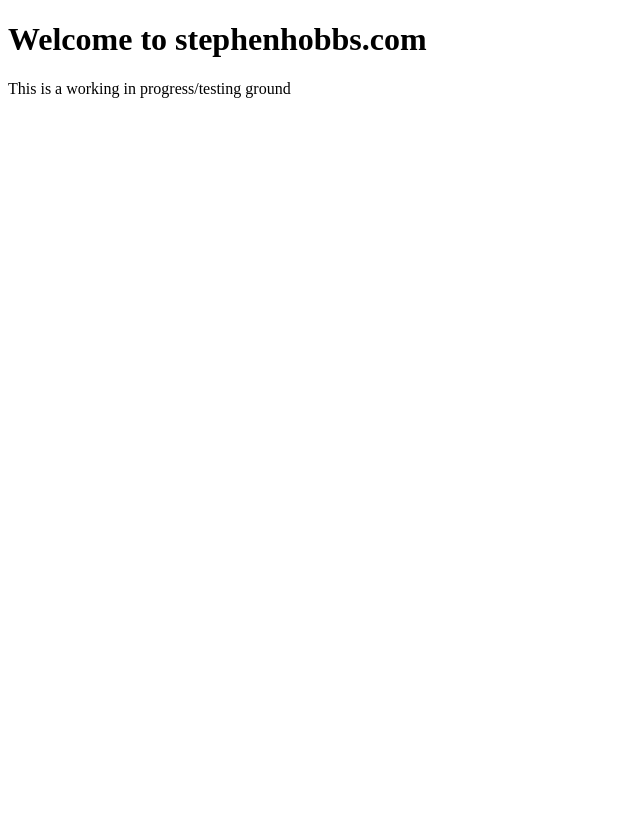
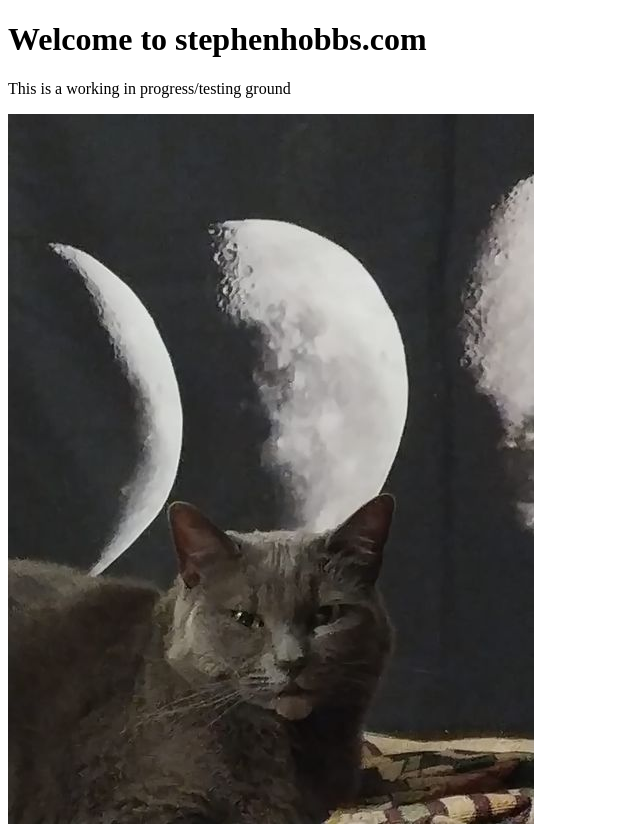
Before and after one commit to StephenHobbs-dev/StephenHobbs-dev.github.io, a plain HTML site: page index.html in a window 1280 px wide. Shown: the whole page, without its empty margins (0-640 px from the left). Before the commit the page ends 800 px from the top, so only its background shows below. Drawn offline with Linux system fonts and the light colour scheme.

Commit message:
adding a picture

```diff
--- a/index.html
+++ b/index.html
@@ -11,5 +11,6 @@
   <body>
     <h1>Welcome to stephenhobbs.com</h1>
     <p>This is a working in progress/testing ground</p>
+    <img src="LeiaMoon.jpg" alt="Picture of my cat">
   </body>
 </html>
```
Also changed, not shown: LeiaMoon.jpg (added), 1 other file.
